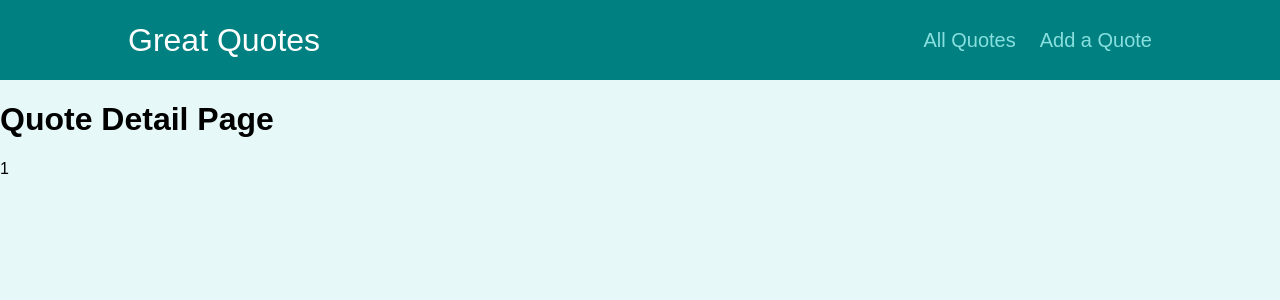
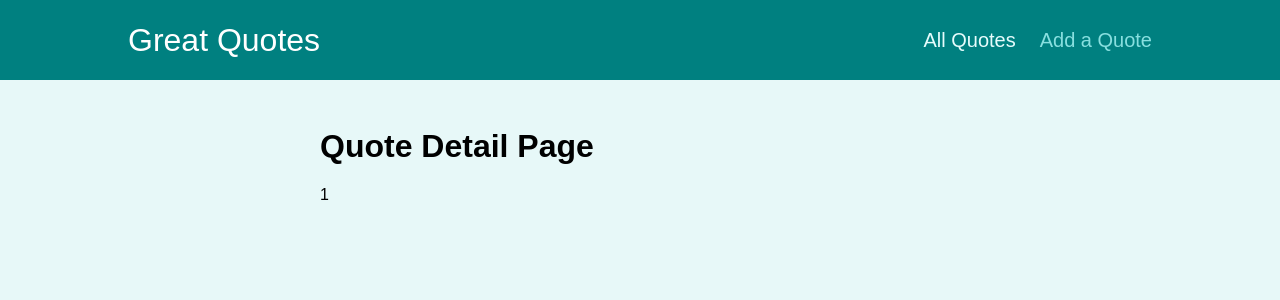
Before and after one commit to AlbertoRoldanUX-code/quotes, a React (Create React App) app: page /quotes/1 in a window 1280 px wide. Shown: the top 300 px of the page. Built offline with nearby package versions, Linux system fonts and the light colour scheme.

Commit message:
Create Layout component and use it as a wrapper around the switch statement

```diff
--- a/src/App.js
+++ b/src/App.js
@@ -4,11 +4,11 @@ import AllQuotes from './pages/AllQuotes';
 import QuoteDetailed from './pages/QuoteDetailed';
 import AddQuote from './pages/AddQuote';
 import MainNavigation from './components/layout/MainNavigation';
+import Layout from './components/layout/Layout';
 
 function App() {
   return (
-    <Fragment>
-      <MainNavigation />
+    <Layout>
       <Switch>
         <Route path='/' exact>
           <Redirect to='/quotes' />
@@ -23,7 +23,7 @@ function App() {
           <AddQuote />
         </Route>
       </Switch>
-    </Fragment>
+    </Layout>
   );
 }
 
@@ -37,9 +37,9 @@ export default App;
 //////////// 6º Make sure that in the Quote Detailed component, extract the actual quote id and log it to the console.
 //////////// 7º Render the comments by using a nested route in the QuoteDetailed page, below the paragraph.
 //////////// 8º Add header that says Great Quotes, and nav with All Quotes and Add a Quote.
-// 9º Add black box that says this is a test.
-// 10º When clicking on All Quotes, show loading spinner, show Sort Ascending button, hr and ul with li that says This is a test!, Test under it and a button on the right side that says View Fullscreen.
-// 11º When clicking on Add a Quote, show form that has an Author and Text inputs. And Add Quote button.
+//////////// 9º When clicking on Add a Quote, show form that has an Author and Text inputs. And Add Quote button.
+// 10º Add black box that says this is a test.
+// 11º When clicking on All Quotes, show loading spinner, show Sort Ascending button, hr and ul with li that says This is a test!, Test under it and a button on the right side that says View Fullscreen.
 // 12º When adding a quote, it shows loading spinner and it redirects you to All Quotes screen, where you have the ul of quotes.
 // 13º When clicking on the View Fullscreen button, show loading spinner and show screen with quote in a black box and a link under it that says Load Comments.
 // 14º When adding a comment, show loading spinner, and display under the Add a Comment button.
--- a/src/components/layout/Layout.js
+++ b/src/components/layout/Layout.js
@@ -1,7 +1,14 @@
-import React from 'react';
+import { Fragment } from 'react';
+import styles from './Layout.module.css';
+import MainNavigation from './MainNavigation';
 
-function Layout() {
-  return <div></div>;
+function Layout(props) {
+  return (
+    <Fragment>
+      <MainNavigation />
+      <main className={styles.main}>{props.children}</main>
+    </Fragment>
+  );
 }
 
 export default Layout;
--- a/src/components/layout/MainNavigation.js
+++ b/src/components/layout/MainNavigation.js
@@ -1,5 +1,5 @@
 import React from 'react';
-import { Link } from 'react-router-dom';
+import { NavLink } from 'react-router-dom';
 import styles from './MainNavigation.module.css';
 
 function MainNavigation() {
@@ -9,10 +9,14 @@ function MainNavigation() {
       <nav className={styles.nav}>
         <ul>
           <li>
-            <Link to='/quotes'>All Quotes</Link>
+            <NavLink activeClassName={styles.active} to='/quotes'>
+              All Quotes
+            </NavLink>
           </li>
           <li>
-            <Link to='/add-quote'>Add a Quote</Link>
+            <NavLink activeClassName={styles.active} to='/add-quote'>
+              Add a Quote
+            </NavLink>
           </li>
         </ul>
       </nav>
```
Also changed, not shown: 1 other file (tests, documents, lock files or other folders).
